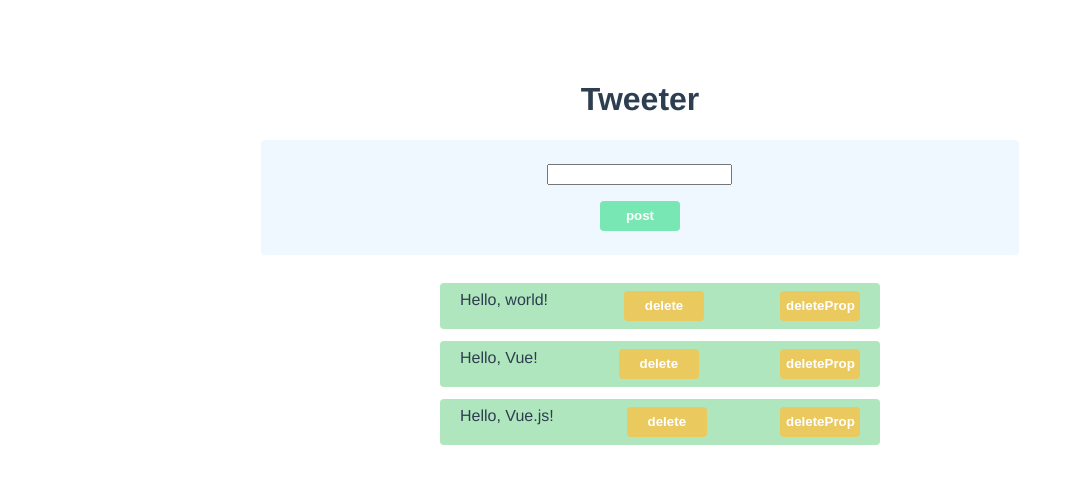
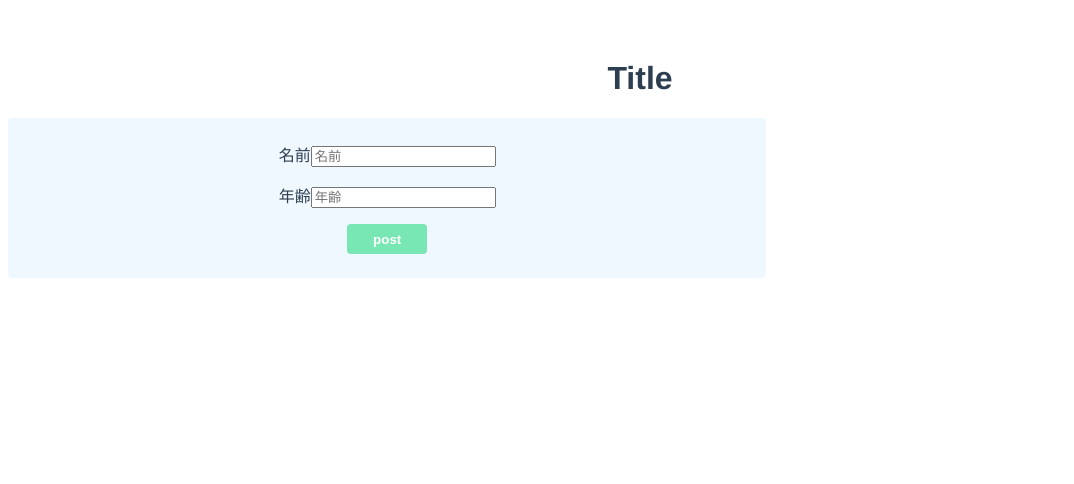
Before and after one commit to KaT0819/vue-sample-vite, a Vue app: page / in a window 1280 px wide. Shown: the top 484 px of the page, without its empty margins (0-1074 px from the left). Built offline with nearby package versions, Linux system fonts and the light colour scheme.

Commit message:
一旦コミット

```diff
--- a/src/App.vue
+++ b/src/App.vue
@@ -3,11 +3,13 @@
 // Check out https://vuejs.org/api/sfc-script-setup.html#script-setup
 import Payment from './components/Payment/Payment/Payment.vue'
 import Tweet from './components/Tweet/Tweet.vue'
+import Person from './components/Person/Persons.vue'
 </script>
 
 <template>
   <!-- <Payment /> -->
-  <Tweet />
+  <!-- <Tweet /> -->
+  <Person />
 </template>
 
 <style>
```
